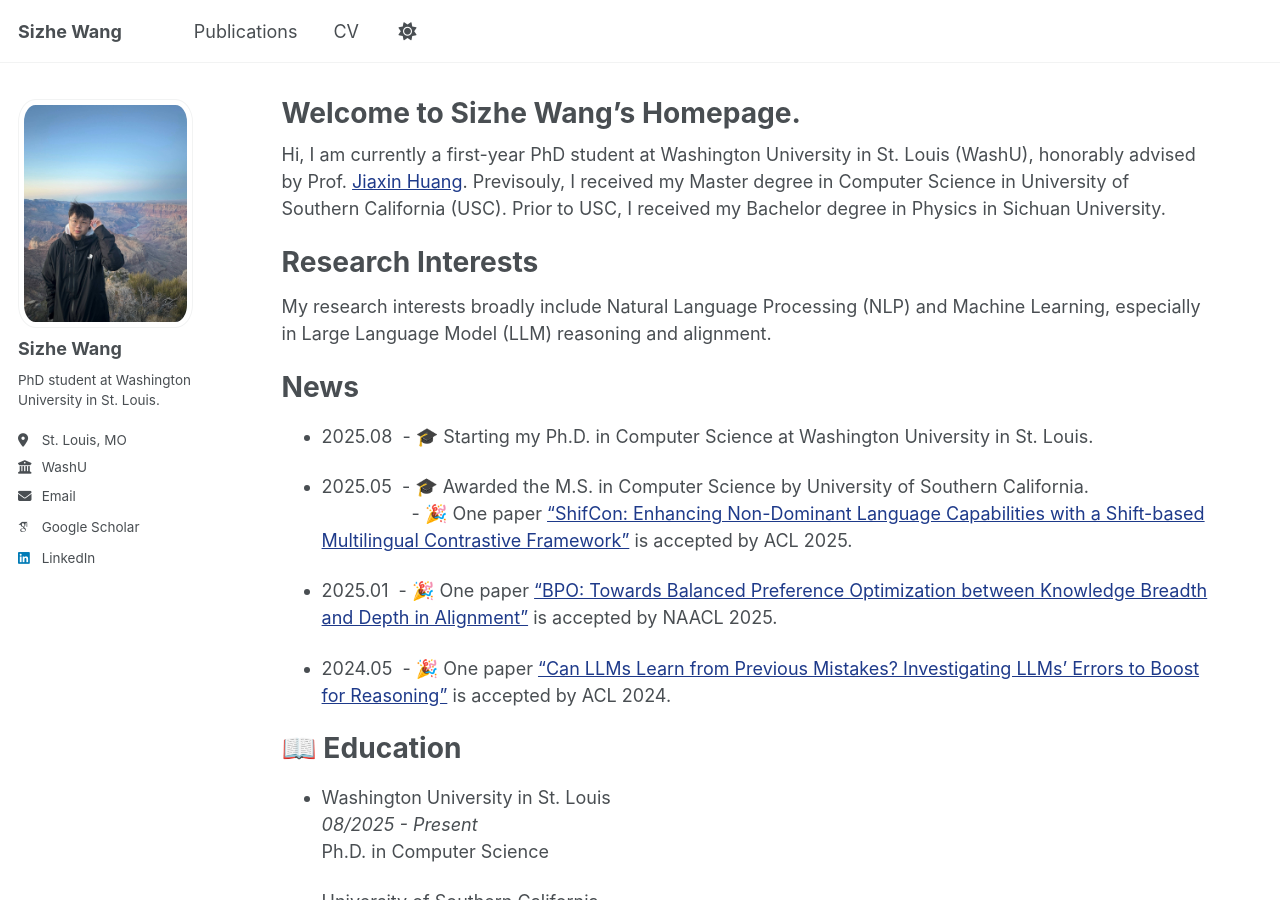
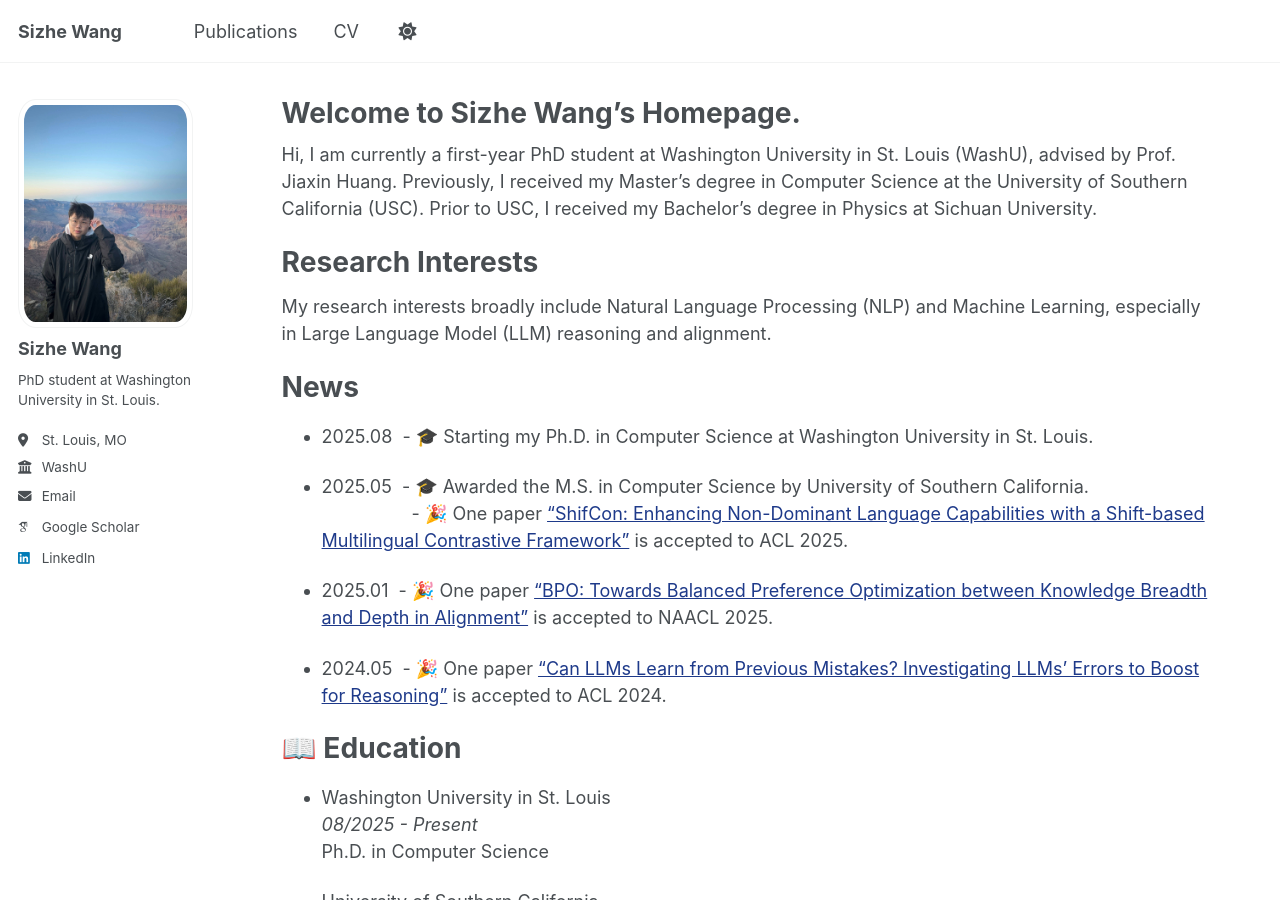
Before and after one commit to sizhe04/Sizhe04.github.io, a Jekyll site: the page built from _pages/about.md, in a window 1280 px wide and 900 px high. Built offline with Jekyll 4.4.1, drawn with Linux system fonts in a browser that asks for light colours; some web fonts are replaced.

Commit message:
Update about and publications

```diff
--- a/_pages/about.md
+++ b/_pages/about.md
@@ -7,7 +7,7 @@ redirect_from:
   - /about.html
 ---
 
-Hi, I am currently a first-year PhD student at Washington University in St. Louis (WashU), honorably advised by Prof. [Jiaxin Huang](https://teapot123.github.io/). Previsouly, I received my Master degree in Computer Science in University of Southern California (USC). Prior to USC, I received my Bachelor degree in Physics in Sichuan University.
+Hi, I am currently a first-year PhD student at Washington University in St. Louis (WashU), advised by Prof. Jiaxin Huang. Previously, I received my Master’s degree in Computer Science at the University of Southern California (USC). Prior to USC, I received my Bachelor’s degree in Physics at Sichuan University.
 
 # Research Interests
 
@@ -20,13 +20,13 @@ My research interests broadly include Natural Language Processing (NLP) and Mach
 
 - 2025.05
   &nbsp;- 🎓 Awarded the M.S. in Computer Science by University of Southern California.
-  &emsp;&emsp;&emsp;&emsp;&emsp;- 🎉 One paper [“ShifCon: Enhancing Non-Dominant Language Capabilities with a Shift-based Multilingual Contrastive Framework”](https://arxiv.org/abs/2410.19453) is accepted by ACL 2025.
+  &emsp;&emsp;&emsp;&emsp;&emsp;- 🎉 One paper [“ShifCon: Enhancing Non-Dominant Language Capabilities with a Shift-based Multilingual Contrastive Framework”](https://arxiv.org/abs/2410.19453) is accepted to ACL 2025.
 
 - 2025.01
-  &nbsp;- 🎉 One paper ["BPO: Towards Balanced Preference Optimization between Knowledge Breadth and Depth in Alignment"](https://arxiv.org/abs/2411.10914) is accepted by NAACL 2025.
+  &nbsp;- 🎉 One paper ["BPO: Towards Balanced Preference Optimization between Knowledge Breadth and Depth in Alignment"](https://arxiv.org/abs/2411.10914) is accepted to NAACL 2025.
 
 - 2024.05
-  &nbsp;- 🎉 One paper ["Can LLMs Learn from Previous Mistakes? Investigating LLMs' Errors to Boost for Reasoning"](https://arxiv.org/abs/2403.20046) is accepted by ACL 2024.
+  &nbsp;- 🎉 One paper ["Can LLMs Learn from Previous Mistakes? Investigating LLMs' Errors to Boost for Reasoning"](https://arxiv.org/abs/2403.20046) is accepted to ACL 2024.
 
 # 📖 Education
 
--- a/_pages/publications.html
+++ b/_pages/publications.html
@@ -1,6 +1,6 @@
 ---
 layout: archive
-title: "Publications (* denotes equal contribution)"
+title: "Publications (* indicates equal contribution)"
 permalink: /publications/
 author_profile: true
 ---
```
